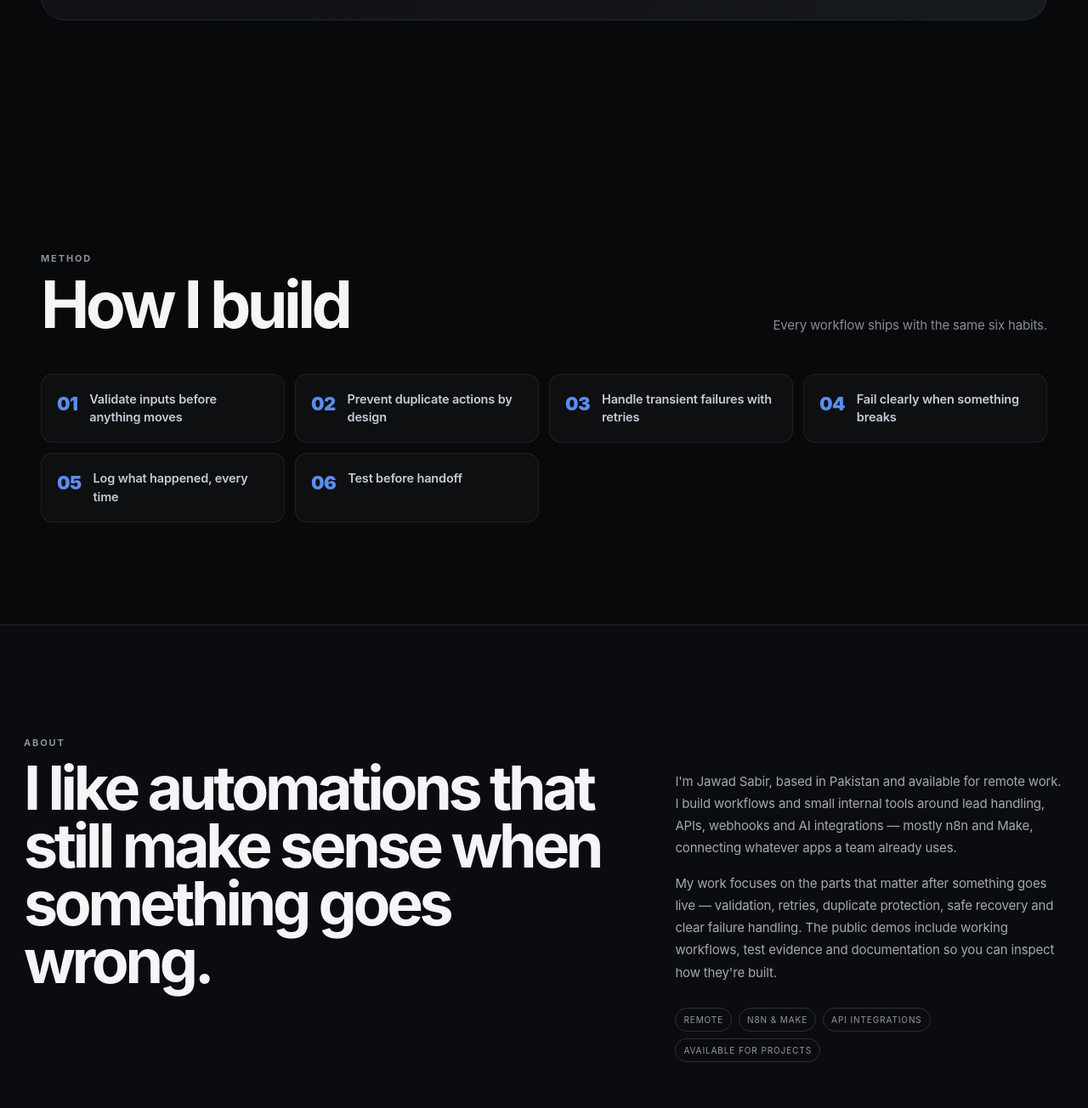
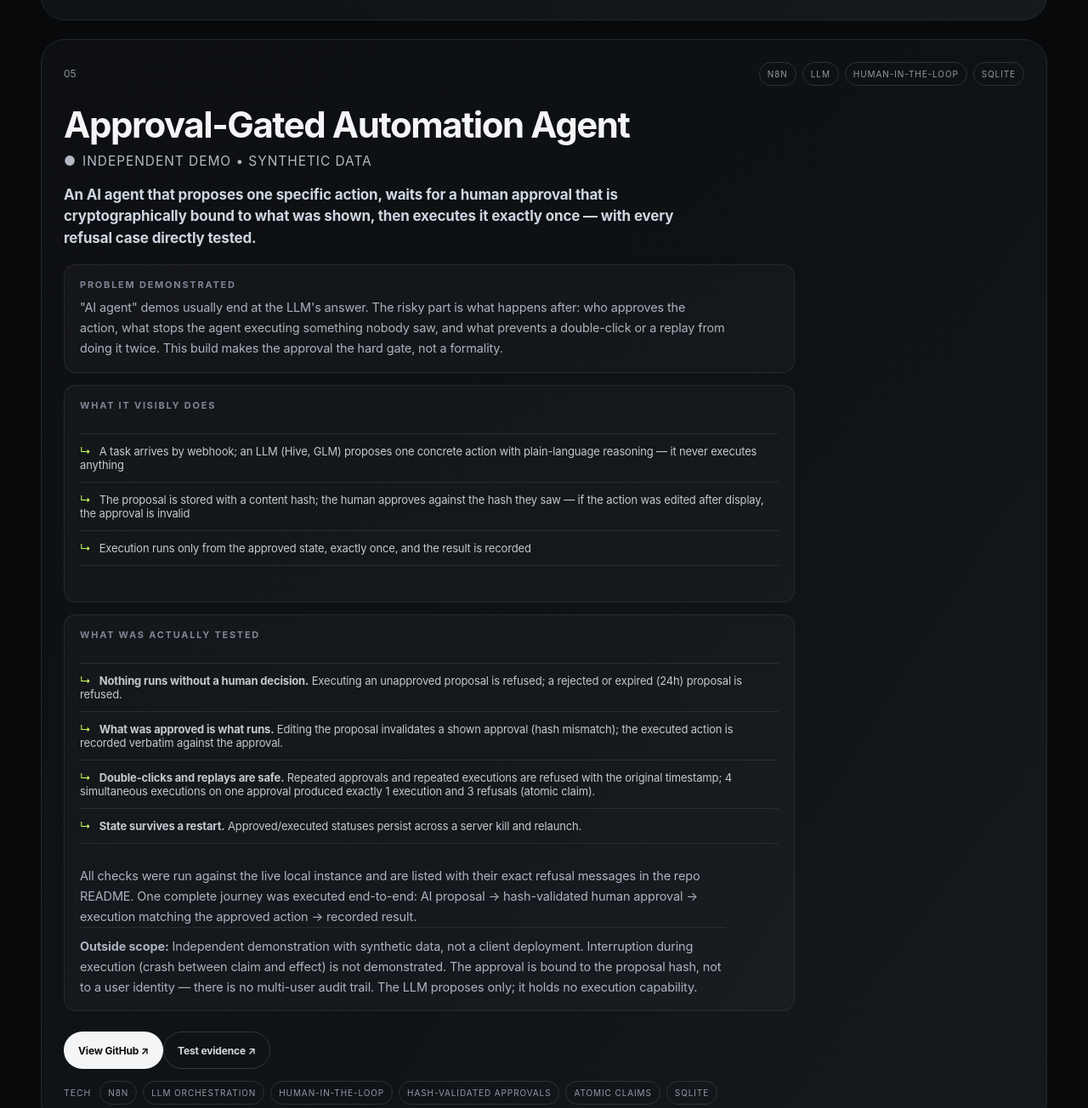
Before and after one commit to jadusaa/jadusaa.github.io, a plain HTML site: page index.html in a window 1280 px wide. Shown: the part 9355-10659 px from the top of the page at 85% size. Drawn offline with Linux system fonts and the light colour scheme.

Commit message:
Add Approval-Gated Automation Agent case study (05) with tested limits

```diff
--- a/index.html
+++ b/index.html
@@ -282,6 +282,19 @@
         <details class="case-evidence"><summary>Technical detail and test evidence</summary><ul class="project-points"><li>Deployed Worker live at /health and /health returning ok with a durable D1 binding</li><li>Four real dev-store checkouts recorded, each with a per-destination delivery row</li><li>GA4 purchase parameters visible in DebugView with exact revenue match</li><li>Duplicate-replay, consent-denial and cron-recovery verified against the deployed Worker</li></ul></details>
         <div class="case-tech"><span class="case-tech-label">Tech</span><div class="project-tags"><span>Cloudflare Workers</span><span>D1</span><span>Shopify Web Pixels</span><span>Meta Conversions API</span><span>GA4 Measurement Protocol</span><span>Idempotency</span><span>Cron recovery</span></div></div></div>
       </article>
+      <article class="project-card case-study" data-reveal data-project-id="approval-gated-agent">
+        <div class="project-meta"><span class="project-number">05</span><div class="project-tags"><span>n8n</span><span>LLM</span><span>Human-in-the-loop</span><span>SQLite</span></div></div>
+        <div class="project-body"><div class="case-head">
+          <h3>Approval-Gated Automation Agent</h3>
+          <p class="case-badge"><span aria-hidden="true">&#9679;</span> Independent demo • synthetic data</p>
+        </div>
+        <p class="case-one-liner">An AI agent that proposes one specific action, waits for a human approval that is cryptographically bound to what was shown, then executes it exactly once — with every refusal case directly tested.</p>
+        <div class="case-block"><h4>Problem demonstrated</h4><p>"AI agent" demos usually end at the LLM's answer. The risky part is what happens after: who approves the action, what stops the agent executing something nobody saw, and what prevents a double-click or a replay from doing it twice. This build makes the approval the hard gate, not a formality.</p></div>
+        <div class="case-block"><h4>What it visibly does</h4><ul class="project-points"><li>A task arrives by webhook; an LLM (Hive, GLM) proposes one concrete action with plain-language reasoning — it never executes anything</li><li>The proposal is stored with a content hash; the human approves against the hash they saw — if the action was edited after display, the approval is invalid</li><li>Execution runs only from the approved state, exactly once, and the result is recorded</li></ul></div>
+        <div class="case-block"><h4>What was actually tested</h4><ul class="project-points buyer-scenarios"><li><strong>Nothing runs without a human decision.</strong> Executing an unapproved proposal is refused; a rejected or expired (24h) proposal is refused.</li><li><strong>What was approved is what runs.</strong> Editing the proposal invalidates a shown approval (hash mismatch); the executed action is recorded verbatim against the approval.</li><li><strong>Double-clicks and replays are safe.</strong> Repeated approvals and repeated executions are refused with the original timestamp; 4 simultaneous executions on one approval produced exactly 1 execution and 3 refusals (atomic claim).</li><li><strong>State survives a restart.</strong> Approved/executed statuses persist across a server kill and relaunch.</li></ul><p>All checks were run against the live local instance and are listed with their exact refusal messages in the repo README. One complete journey was executed end-to-end: AI proposal → hash-validated human approval → execution matching the approved action → recorded result.</p><p class="case-scope"><strong>Outside scope:</strong> Independent demonstration with synthetic data, not a client deployment. Interruption during execution (crash between claim and effect) is not demonstrated. The approval is bound to the proposal hash, not to a user identity — there is no multi-user audit trail. The LLM proposes only; it holds no execution capability.</p></div>
+        <div class="project-links"><a class="button small primary" target="_blank" rel="noopener" href="https://github.com/jadusaa/n8n-lead-db-pipeline" onclick="gtag('event','cta_click',{'link_label':'View GitHub','link_url':'https://github.com/jadusaa/n8n-lead-db-pipeline'});">View GitHub ↗</a><a class="button small ghost" target="_blank" rel="noopener" href="https://github.com/jadusaa/n8n-lead-db-pipeline#week-2-extension-approval-gated-actions-ai-proposes--human-approves--one-execution" onclick="gtag('event','cta_click',{'link_label':'Test evidence','link_url':'https://github.com/jadusaa/n8n-lead-db-pipeline#week-2-extension-approval-gated-actions-ai-proposes--human-approves--one-execution'});">Test evidence ↗</a></div>
+        <div class="case-tech"><span class="case-tech-label">Tech</span><div class="project-tags"><span>n8n</span><span>LLM orchestration</span><span>Human-in-the-loop</span><span>Hash-validated approvals</span><span>Atomic claims</span><span>SQLite</span></div></div></div>
+      </article>
       <!-- AUTO_PROJECTS_END -->
     </section>
 
```
